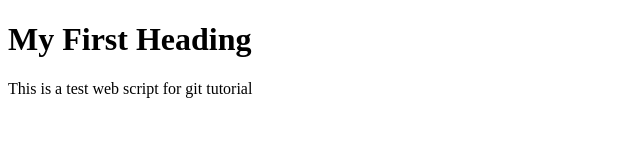
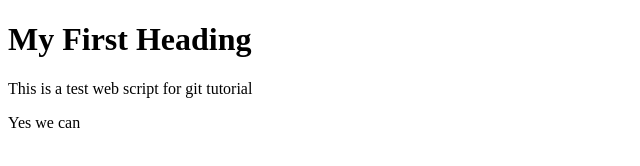
Before and after one commit to sarath-asoka/gitf, a plain HTML site: page index.html in a window 1280 px wide. Shown: the full height of the page, 0-640 px from the left. Drawn offline with Linux system fonts and the light colour scheme.

Commit message:
positive comments added

```diff
--- a/index.html
+++ b/index.html
@@ -10,4 +10,6 @@
 <p>This is a test web script for git tutorial</p>
 
 </body>
+
+Yes we can
 </html>
```
